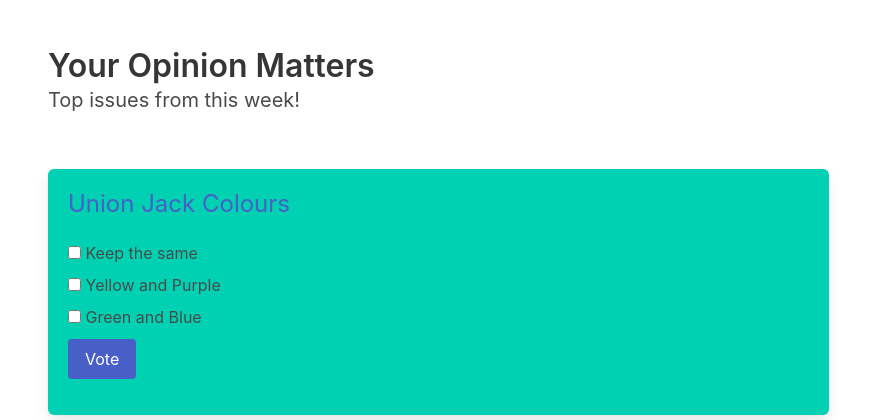
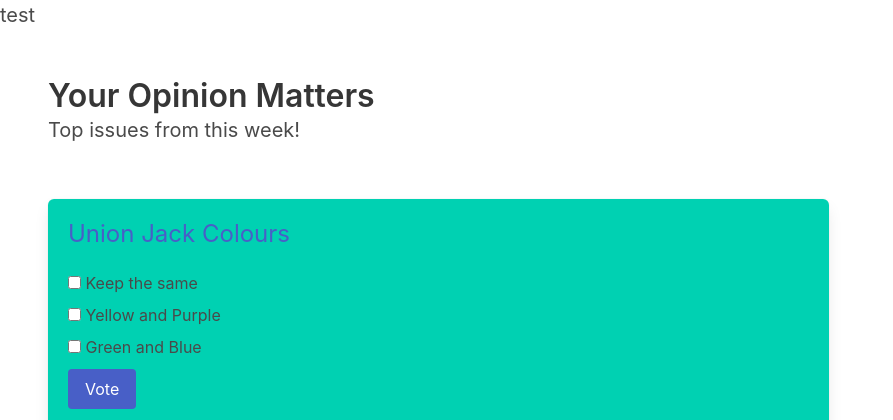
Before and after one commit to ggbansal/djangoapp, a Django app: page /polls/showall in a window 1280 px wide. Shown: the top 420 px of the page, without its empty margins (0-893 px from the left). Run offline with Django 4.2, Linux system fonts and the light colour scheme; data comes from the database, SQL or seed files in the repository.

Commit message:
temp changes for static pythonanywhere

```diff
--- a/polls/static/polls/style.css
+++ b/polls/static/polls/style.css
@@ -10,3 +10,7 @@ p {
 h1, h2, h3 heading {
     font-weight: bold;
 }
+
+.test {
+    font-size: 20px;
+}
--- a/polls/templates/polls/qanda.html
+++ b/polls/templates/polls/qanda.html
@@ -12,6 +12,7 @@
 </head>
 
 <body>
+    <div class="test">test</div>
     <section class="section pb-2">
         <h1 class="title">
             Your Opinion Matters
```
